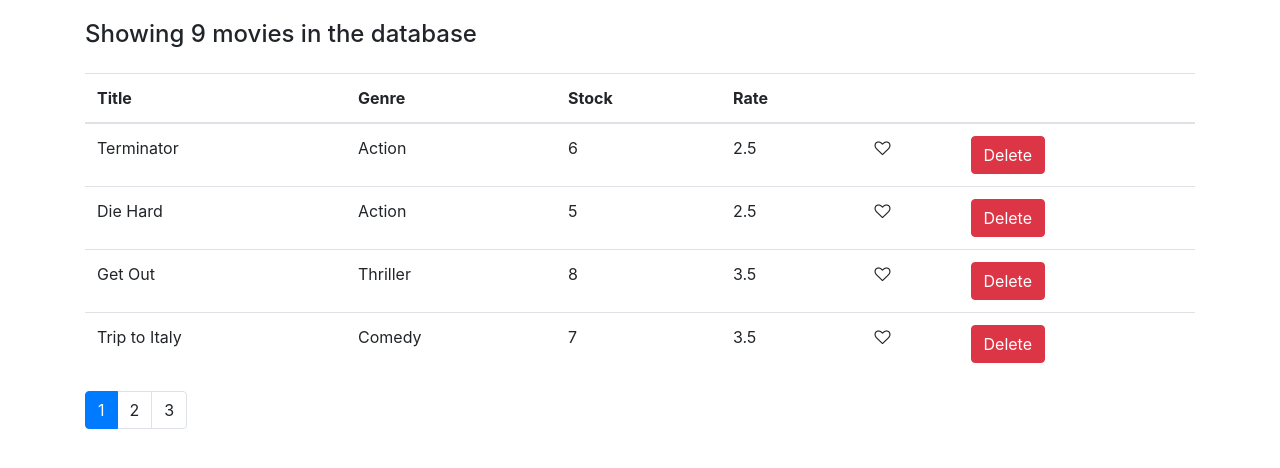
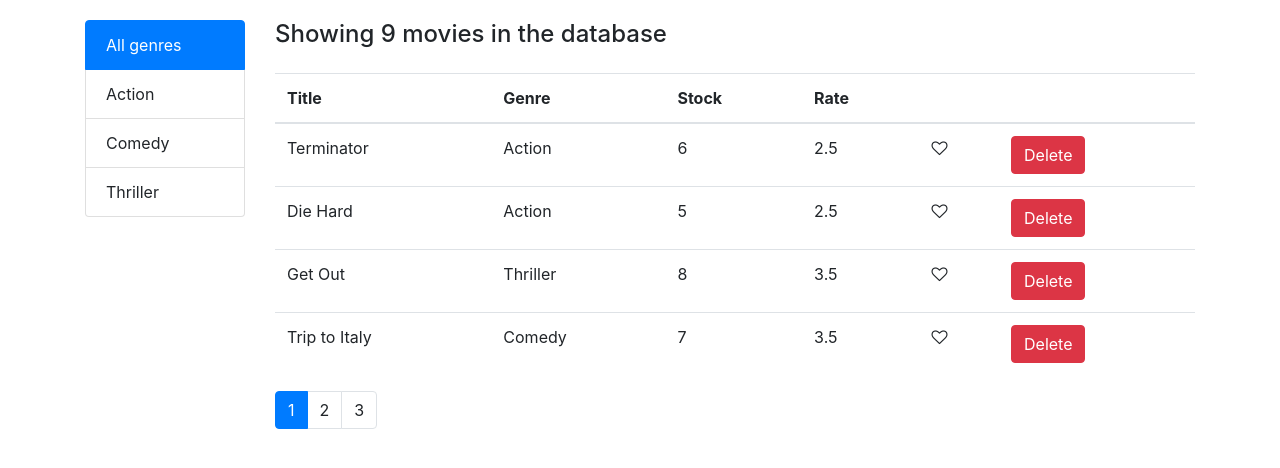
Before and after one commit to colehoux/reactjs_mosh_course, a React (Create React App) app: page / in a window 1280 px wide. Shown: the top 468 px of the page. Built offline with nearby package versions, Linux system fonts and the light colour scheme.

Commit message:
Exercice - Filtering component interface

```diff
--- a/package.json
+++ b/package.json
@@ -9,6 +9,7 @@
     "bootstrap": "^4.1.1",
     "font-awesome": "^4.7.0",
     "lodash": "^4.17.10",
+    "prop-types": "^15.6.2",
     "react": "^16.13.1",
     "react-dom": "^16.13.1",
     "react-scripts": "3.4.3"
--- /dev/null
+++ b/src/components/common/filtering.jsx
@@ -0,0 +1,44 @@
+import React from "react";
+import PropTypes from "prop-types";
+
+const Filtering = (props) => {
+    const { filters, currentFilter, onFilterChange } = props;
+    return (
+        <ul className="list-group">
+            <li
+                className={
+                    currentFilter === null
+                        ? "list-group-item active"
+                        : "list-group-item"
+                }
+                onClick={() => onFilterChange(null)}
+            >
+                All genres
+            </li>
+            {filters.map((filter) => (
+                <li
+                    key={filter._id}
+                    className={
+                        currentFilter === filter
+                            ? "list-group-item active"
+                            : "list-group-item"
+                    }
+                    onClick={() => onFilterChange(filter)}
+                >
+                    {filter.name}
+                </li>
+            ))}
+        </ul>
+    );
+};
+
+Filtering.propTypes = {
+    filters: PropTypes.array.isRequired,
+    currentFilter: PropTypes.object,
+    onFilterChange: PropTypes.func.isRequired,
+};
+
+// Filtering.defaultProps = {
+//     currentFilter:
+// }
+export default Filtering;
--- a/src/components/movies.jsx
+++ b/src/components/movies.jsx
@@ -1,7 +1,9 @@
 import React, { Component } from "react";
 import { getMovies } from "../services/fakeMovieService";
+import { getGenres } from "../services/fakeGenreService";
 import Like from "./common/like";
 import Pagination from "./common/pagination";
+import Filtering from "./common/filtering";
 import { paginate } from "../utils/paginate";
 
 class Movies extends Component {
@@ -9,6 +11,8 @@ class Movies extends Component {
         movies: getMovies(),
         currentPage: 1,
         pageSize: 4,
+        genreFilters: getGenres(),
+        currentFilter: null,
     };
     handleDelete = (movieId) => {
         const movies = this.state.movies.filter((m) => m._id !== movieId);
@@ -25,10 +29,20 @@ class Movies extends Component {
         this.setState({ currentPage: page });
     };
 
+    handleFilterChange = (filter) => {
+        this.setState({ currentFilter: filter });
+    };
+
     render() {
         const { length: count } = this.state.movies;
 
-        const { pageSize, currentPage, movies: allMovies } = this.state;
+        const {
+            pageSize,
+            currentPage,
+            movies: allMovies,
+            genreFilters,
+            currentFilter,
+        } = this.state;
 
         if (count === 0) {
             return (
@@ -40,7 +54,18 @@ class Movies extends Component {
 
         return (
             <React.Fragment>
-                <h4 className="mb-4">Showing {count} movies in the database</h4>
+                <div className="row">
+                    <div className="col-2">
+                        <Filtering
+                            filters={genreFilters}
+                            onFilterChange={this.handleFilterChange}
+                            currentFilter={currentFilter}
+                        />
+                    </div>
+                    <div className="col-10">
+                        <h4 className="mb-4">
+                            Showing {count} movies in the database
+                        </h4>
                         <table className="table">
                             <thead>
                                 <tr>
@@ -61,13 +86,17 @@ class Movies extends Component {
                                         <td>{m.dailyRentalRate}</td>
                                         <td>
                                             <Like
-                                        onLike={() => this.handleLike(m)}
+                                                onLike={() =>
+                                                    this.handleLike(m)
+                                                }
                                                 liked={m.liked}
                                             />
                                         </td>
                                         <td>
                                             <button
-                                        onClick={() => this.handleDelete(m._id)}
+                                                onClick={() =>
+                                                    this.handleDelete(m._id)
+                                                }
                                                 className="btn btn-danger"
                                             >
                                                 Delete
@@ -89,6 +118,8 @@ class Movies extends Component {
                             currentPage={currentPage}
                             onPageChange={this.handlePageChange}
                         />
+                    </div>
+                </div>
             </React.Fragment>
         );
     }
```
Also changed, not shown: src/components/common/pagination.jsx (+8 -0 lines), src/services/fakeGenreService.js (+4 -4 lines), 1 other file (tests, documents, lock files or other folders). Lines whose indentation alone changed are shown as unchanged.
